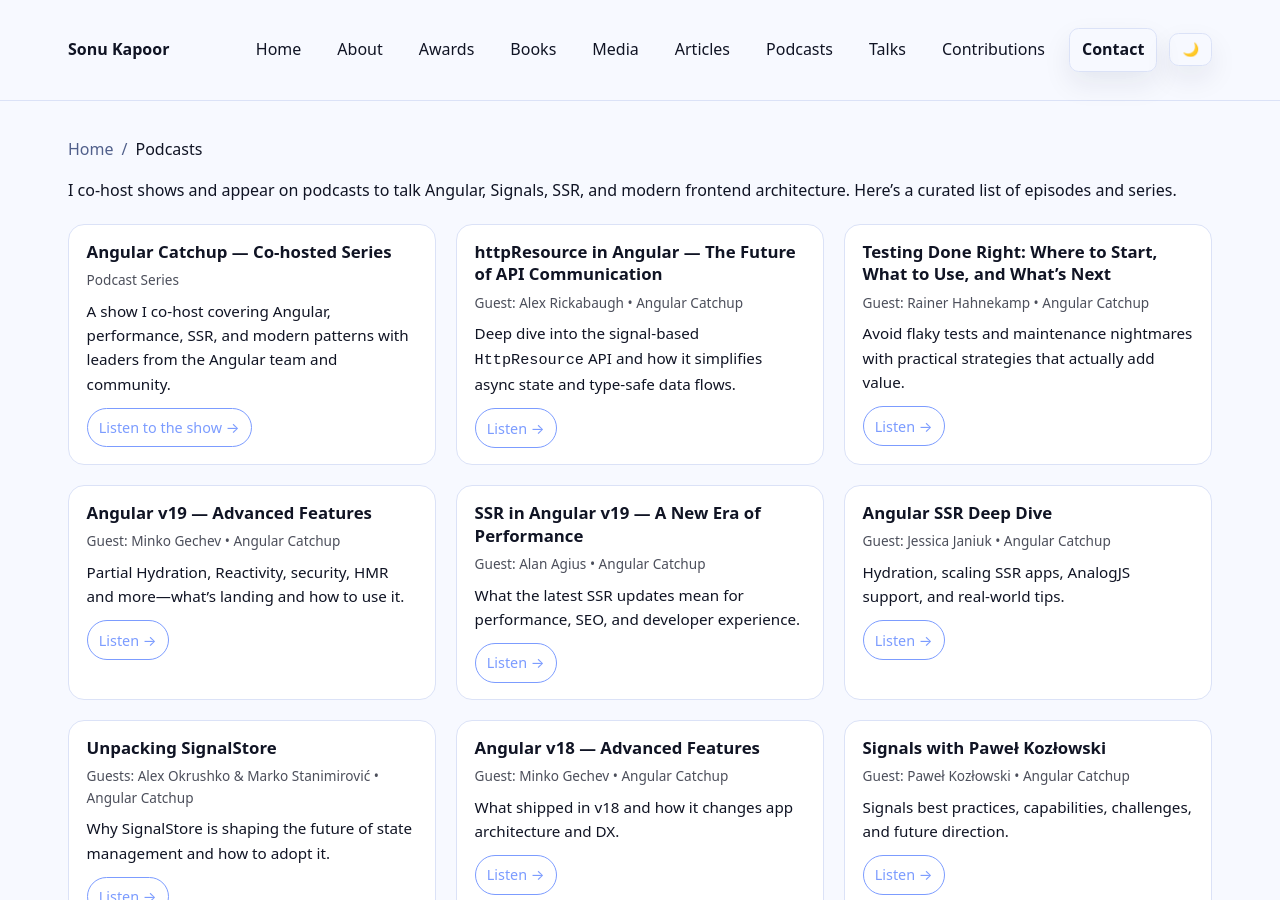
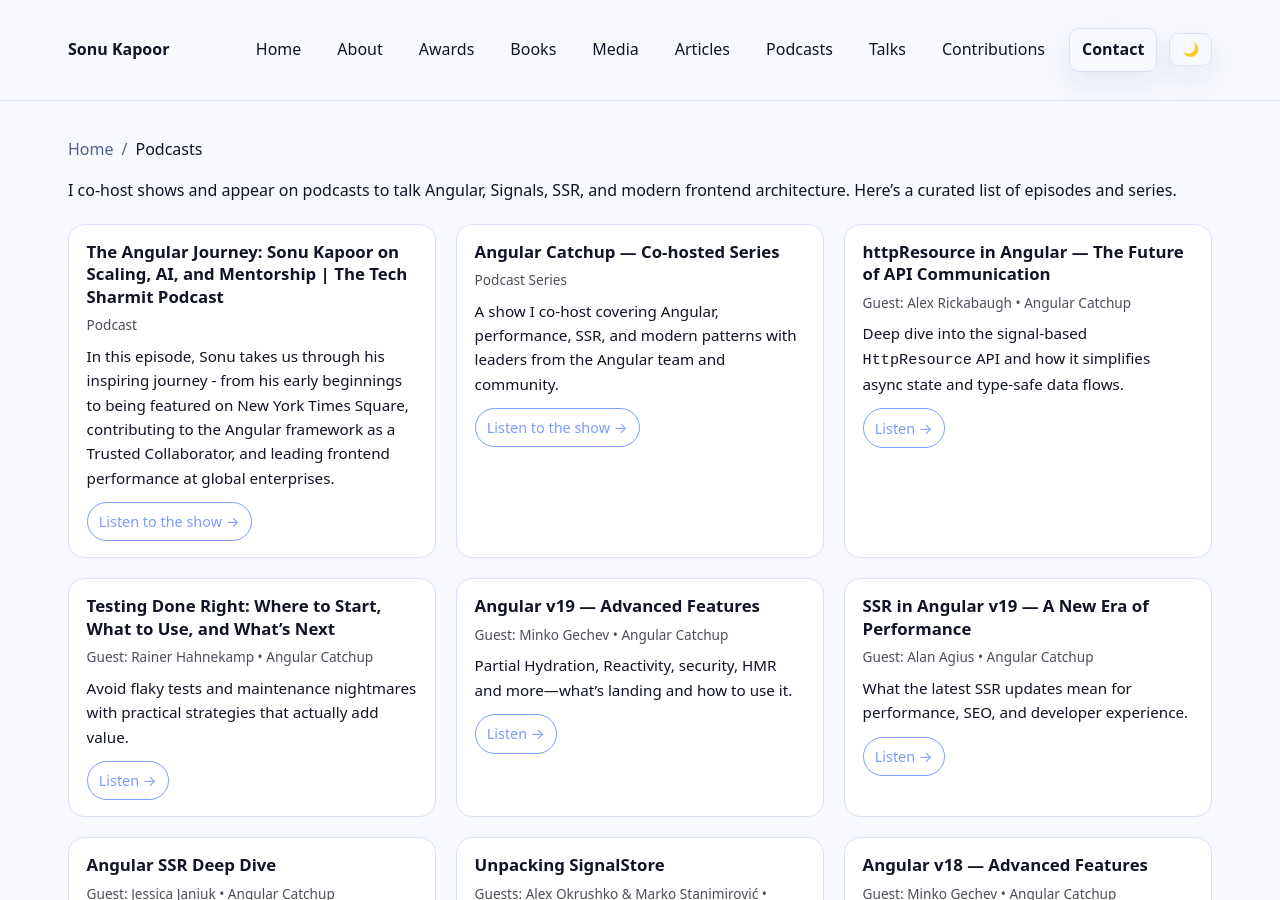
Before and after one commit to sonukapoor/sonukapoor-site.com, a Jekyll site: the page built from podcasts.md, in a window 1280 px wide and 900 px high. Built offline with Jekyll 4.4.1, drawn with Linux system fonts in a browser that asks for light colours.

Commit message:
Add articles, interviews and podcast

```diff
--- a/podcasts.md
+++ b/podcasts.md
@@ -18,6 +18,7 @@
   - Angular v18
   - Angular v19
   - Angular v20
+  - Angular v21
   - Web Performance
 schema:
   "@context": "https://schema.org"
@@ -125,13 +126,29 @@
             url: "https://www.youtube.com/@ThisIsTechTalks"
             isPartOf: { "@id": "https://www.youtube.com/@ThisIsTechTalks#series" }
             about: { "@id": "https://sonukapoor.com/#person" }
+        - "@type": "ListItem"
+          position: 8
+          item:
+            "@type": "PodcastEpisode"
+            name: "The Angular Journey: Sonu Kapoor on Scaling, AI, and Mentorship | The Tech Sharmit Podcast"
+            url: "https://www.youtube.com/watch?v=LvoeyGWKsTQ"
+            isPartOf: { "@id": "https://www.youtube.com/watch?v=LvoeyGWKsTQ" }
+            about: { "@id": "https://sonukapoor.com/#person" }
 ---
 
 I co-host shows and appear on podcasts to talk Angular, Signals, SSR, and modern frontend architecture. Here’s a curated list of episodes and series.
 
 <div class="media-grid">
 
-  <!-- Angular Catchup (series) -->
+  <div class="card">
+    <h3>The Angular Journey: Sonu Kapoor on Scaling, AI, and Mentorship | The Tech Sharmit Podcast</h3>
+    <div class="card-meta">Podcast</div>
+    <p class="card-desc">In this episode, Sonu takes us through his inspiring journey - from his early beginnings to being featured on New York Times Square, contributing to the Angular framework as a Trusted Collaborator, and leading frontend performance at global enterprises.</p>
+    <div class="card-actions">
+      <a href="https://www.youtube.com/watch?v=LvoeyGWKsTQ" target="_blank" rel="noopener">Listen to the show →</a>
+    </div>
+  </div>
+
   <div class="card">
     <h3>Angular Catchup — Co-hosted Series</h3>
     <div class="card-meta">Podcast Series</div>
```
Also changed, not shown: articles.md (+18 -0 lines), index.md (+3 -0 lines), media.md (+17 -0 lines), images/media/newstack.svg (added), 6 other files.
